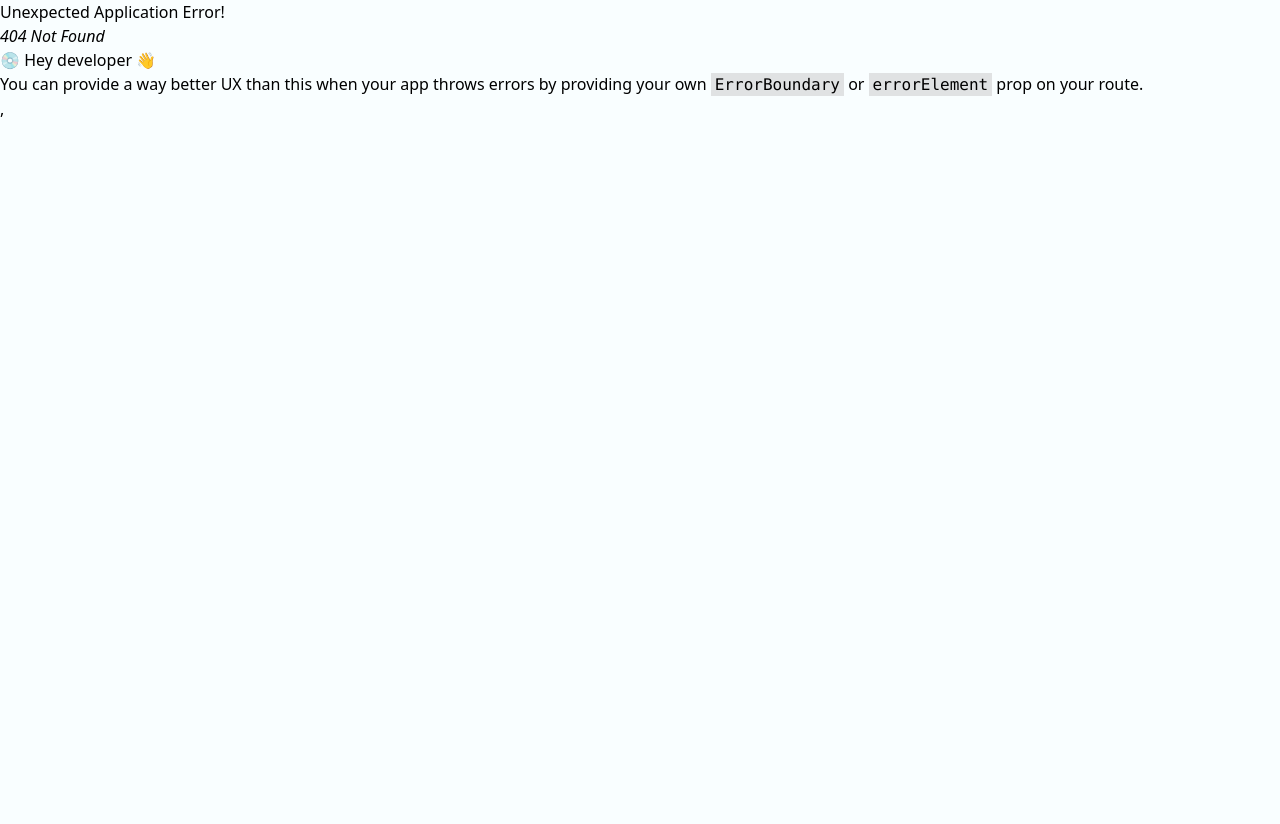
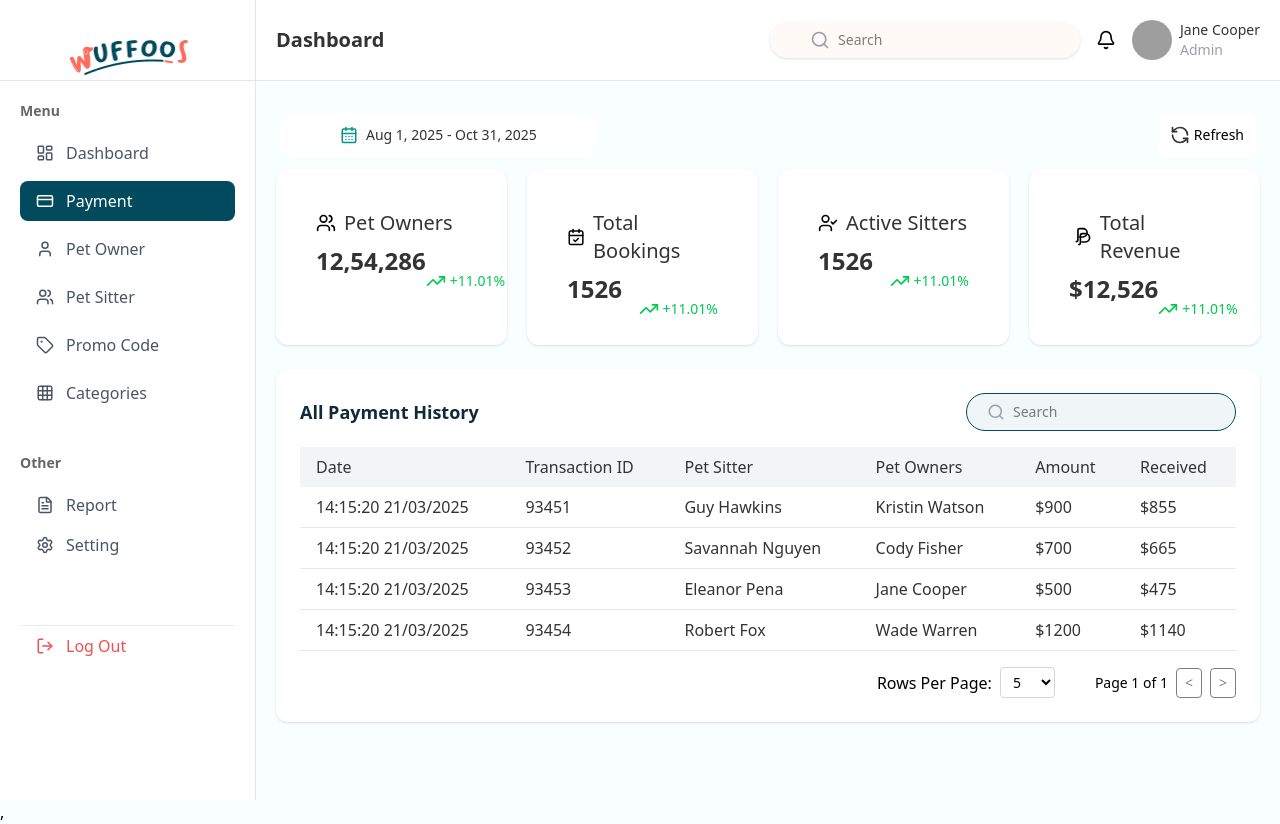
Before and after one commit to Topan-Roy/pet-care-DB, a React (Vite) app: page /dashboard/payment in a window 1280 px wide. Before the commit this address had no page. Before the commit the page ends 800 px from the top, so only its background shows below. Built offline with nearby package versions, Linux system fonts and the light colour scheme; grey boxes are pictures that could not be loaded.

Commit message:
added payment section

```diff
--- a/src/Components/Pay.jsx
+++ /dev/null
@@ -1,11 +0,0 @@
-import React from 'react';
-
-const Pay = () => {
-    return (
-        <div>
-            pay
-        </div>
-    );
-};
-
-export default Pay;
--- a/src/Dashboard/Dashboard.jsx
+++ b/src/Dashboard/Dashboard.jsx
@@ -8,9 +8,10 @@ const data = [
     { month: "May", value: 300000 },
     { month: "Jun", value: 140000 },
     { month: "Jul", value: 170000 },
-    { month: "Aug", value: 230000 },
+    { month: "Aug", value: 220000 },
     { month: "Sep", value: 210000 },
     { month: "Oct", value: 240000 },
+    { month: "Nov", value: 260000 },
 ];
 export default function Dashboard() {
     const { pathname } = useLocation();
@@ -29,7 +30,7 @@ export default function Dashboard() {
         },
         {
             name: 'Payment',
-            path: '/dashboard/pay',
+            path: '/dashboard/payment',
             icon: CreditCard,
         },
         {
--- a/src/Pages/NotificationPage.jsx
+++ b/src/Pages/NotificationPage.jsx
@@ -33,13 +33,23 @@ export default function NotificationPage() {
             <div className="flex gap-4 mb-6">
                 <button
                     onClick={() => setActiveTab("system")}
-                    className={`px-5 py-3 rounded-xl text-sm font-medium border cursor-pointer border-gray-300 ${activeTab === "system" ? "font-bold bg-[#F8F4EF]" : "bg-transparent"}`}
+                    className={`px-5 py-3 rounded-xl text-md font-medium border cursor-pointer
+                      ${activeTab === "system"
+                            ? "font-bold bg-[#F8F4EF] text-[#000] border-[#024B5E]"
+                            : "bg-transparent text-[#585858] border-gray-300"
+                        }`}
+
                     style={activeTab === "system" ? { borderColor: "#024B5E" } : {}}>
                     System Notification
                 </button>
                 <button
                     onClick={() => setActiveTab("create")}
-                    className={`px-5 py-2 rounded-xl text-sm font-medium border cursor-pointer border-gray-300 ${activeTab === "create" ? "font-bold bg-[#F8F4EF]" : "bg-transparent"}`}
+                    className={`px-5 py-3 rounded-xl text-md font-medium border cursor-pointer
+                    ${activeTab === "create"
+                            ? "font-bold bg-[#F8F4EF] text-[#000] border-[#024B5E]"
+                            : "bg-transparent text-[#585858] border-gray-300"
+                        }`}
+
                     style={activeTab === "create" ? { borderColor: "#024B5E" } : {}}>
                     Create Notification
                 </button>
@@ -63,12 +73,14 @@ function CreateNotificationForm() {
                 <input
                     type="text"
                     placeholder="Enter title"
-                    className="w-full mb-4 px-3 py-2 border rounded " />
+                    className="w-full mb-4 px-3 py-2 border rounded border-[#E3E6F0] focus:border-[#b1b4bd] focus:outline-none"
+                />
+
                 <label className="block mb-2 text-[#000000] font-medium">Message</label>
                 <textarea
                     placeholder="Write your notification message here..."
-                    className="w-full mb-4 px-3 py-2 border rounded "
-                    rows={4}/>
+                    className="w-full mb-4 px-3 py-2 border rounded border-[#E3E6F0] focus:border-[#b1b4bd] focus:outline-none "
+                    rows={4} />
                 <label className="block mb-2 text-gray-700 font-medium">Target Audience</label>
                 <div className="flex gap-6 mb-6 text-md text-[#024B5E]">
                     {["All Users", "Pet Owners Only", "Sitters Only"].map((audience) => (
@@ -79,7 +91,7 @@ function CreateNotificationForm() {
                                 value={audience}
                                 checked={targetAudience === audience}
                                 onChange={() => setTargetAudience(audience)}
-                                className="cursor-pointer"/>
+                                className="cursor-pointer" />
                             {audience}
                         </label>
                     ))}
--- /dev/null
+++ b/src/Pages/Payment.jsx
@@ -0,0 +1,143 @@
+import React, { useState } from "react";
+import { Search } from "lucide-react";
+
+const paymentHistoryData = [
+  {
+    id: 1,
+    date: "14:15:20 21/03/2025",
+    transactionId: "93451",
+    petSitter: "Guy Hawkins",
+    petOwner: "Kristin Watson",
+    amount: "$900",
+    received: "$855",
+  },
+  {
+    id: 2,
+    date: "14:15:20 21/03/2025",
+    transactionId: "93452",
+    petSitter: "Savannah Nguyen",
+    petOwner: "Cody Fisher",
+    amount: "$700",
+    received: "$665",
+  },
+  {
+    id: 3,
+    date: "14:15:20 21/03/2025",
+    transactionId: "93453",
+    petSitter: "Eleanor Pena",
+    petOwner: "Jane Cooper",
+    amount: "$500",
+    received: "$475",
+  },
+  {
+    id: 4,
+    date: "14:15:20 21/03/2025",
+    transactionId: "93454",
+    petSitter: "Robert Fox",
+    petOwner: "Wade Warren",
+    amount: "$1200",
+    received: "$1140",
+  },
+];
+const ROWS_OPTIONS = [5, 10, 15];
+
+export default function Payment() {
+    const [search, setSearch] = useState("");
+    const [rowsPerPage, setRowsPerPage] = useState(5);
+    const [currentPage, setCurrentPage] = useState(1);
+
+    const filteredData = paymentHistoryData.filter(
+        (item) =>
+            item.transactionId.includes(search) ||
+            item.petSitter.toLowerCase().includes(search.toLowerCase()) ||
+            item.petOwner.toLowerCase().includes(search.toLowerCase())
+    );
+
+    const totalPages = Math.ceil(filteredData.length / rowsPerPage);
+    const startIndex = (currentPage - 1) * rowsPerPage;
+    const currentRows = filteredData.slice(startIndex, startIndex + rowsPerPage);
+
+    return (
+        <div className="bg-white p-6 rounded-xl shadow-sm">
+            <div className="flex justify-between items-center mb-4">
+                <h2 className="text-[#11293A] font-semibold text-lg">All Payment History</h2>
+                <div className="flex items-center bg-[#035F750F] border border-[#024B5E] px-5 py-2 rounded-full">
+                    <Search size={18} className="text-gray-400" />
+                    <input
+                        type="text"
+                        placeholder="Search"
+                        value={search}
+                        onChange={(e) => setSearch(e.target.value)}
+                        className="ml-2 outline-none bg-transparent text-sm"
+                    />
+                </div>
+            </div>
+
+            <div className="overflow-x-auto">
+                <table className="w-full text-md text-left border-collapse">
+                    <thead>
+                        <tr className="bg-gray-100 text-[#333333]">
+                            <th className="px-4 py-2 font-medium">Date</th>
+                            <th className="px-4 py-2 font-medium">Transaction ID</th>
+                            <th className="px-4 py-2 font-medium">Pet Sitter</th>
+                            <th className="px-4 py-2 font-medium">Pet Owners</th>
+                            <th className="px-4 py-2 font-medium">Amount</th>
+                            <th className="px-4 py-2 font-medium">Received</th>
+                        </tr>
+                    </thead>
+                    <tbody>
+                        {currentRows.map((row, id) => (
+                            <tr
+                                key={id}
+                                className={"bg-white border-b text-[#333333] border-gray-200 hover:bg-[#035F750F] "}>
+                                <td className="px-4 py-2">{row.date}</td>
+                                <td className="px-4 py-2">{row.transactionId}</td>
+                                <td className="px-4 py-2">{row.petSitter}</td>
+                                <td className="px-4 py-2">{row.petOwner}</td>
+                                <td className="px-4 py-2">{row.amount}</td>
+                                <td className="px-4 py-2">{row.received}</td>
+                            </tr>
+                        ))}
+                    </tbody>
+                </table>
+            </div>
+
+            {/* Pagination */}
+            <div className="flex justify-end gap-10 items-center mt-4">
+                <div className="flex items-center gap-2">
+                    <span>Rows Per Page:</span>
+                    <select
+                        value={rowsPerPage}
+                        onChange={(e) => {
+                            setRowsPerPage(Number(e.target.value));
+                            setCurrentPage(1);
+                        }}
+                        className="border border-gray-300 rounded px-2 py-1 text-sm"
+                    >
+                        {ROWS_OPTIONS.map((opt) => (
+                            <option key={opt} value={opt}>{opt}</option>
+                        ))}
+                    </select>
+                </div>
+
+                <div className="flex items-center gap-2 text-sm">
+                    <span>Page {currentPage} of {totalPages}</span>
+                    <button
+                        onClick={() => setCurrentPage((prev) => Math.max(prev - 1, 1))}
+                        disabled={currentPage === 1}
+                        className="px-2 py-1 border rounded disabled:opacity-50"
+                    >
+                        &lt;
+                    </button>
+                    <button
+                        onClick={() => setCurrentPage((prev) => Math.min(prev + 1, totalPages))}
+                        disabled={currentPage === totalPages}
+                        className="px-2 py-1 border rounded disabled:opacity-50"
+                    >
+                        &gt;
+                    </button>
+                </div>
+            </div>
+        </div>
+    );
+}
--- a/src/Router/Router.jsx
+++ b/src/Router/Router.jsx
@@ -2,9 +2,10 @@ import { createBrowserRouter } from "react-router";
 
 import Home from "../Components/Home";
 import Dashboard from "../Dashboard/Dashboard";
-import Pay from "../Components/Pay";
+
 import NotificationPage from "../Pages/NotificationPage";
 import Petowner from "../Pages/Petowner";
+import Payment from "../Pages/Payment";
 export const router = createBrowserRouter([
   {
     path: "/home",
@@ -15,8 +16,8 @@ export const router = createBrowserRouter([
     Component:Dashboard,
     children:[
         {
-         path:"pay",
-         Component:Pay
+         path:"payment",
+         Component:Payment
 
         },
         {
```
